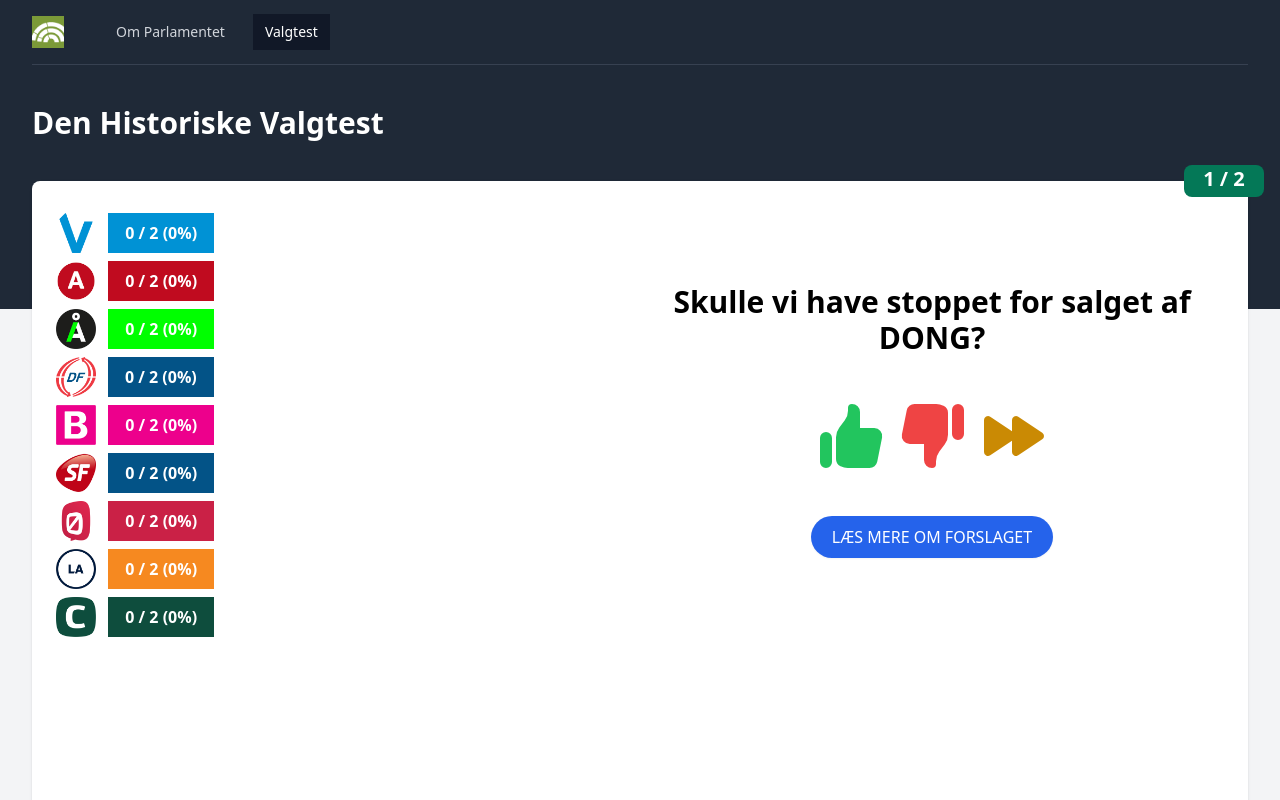
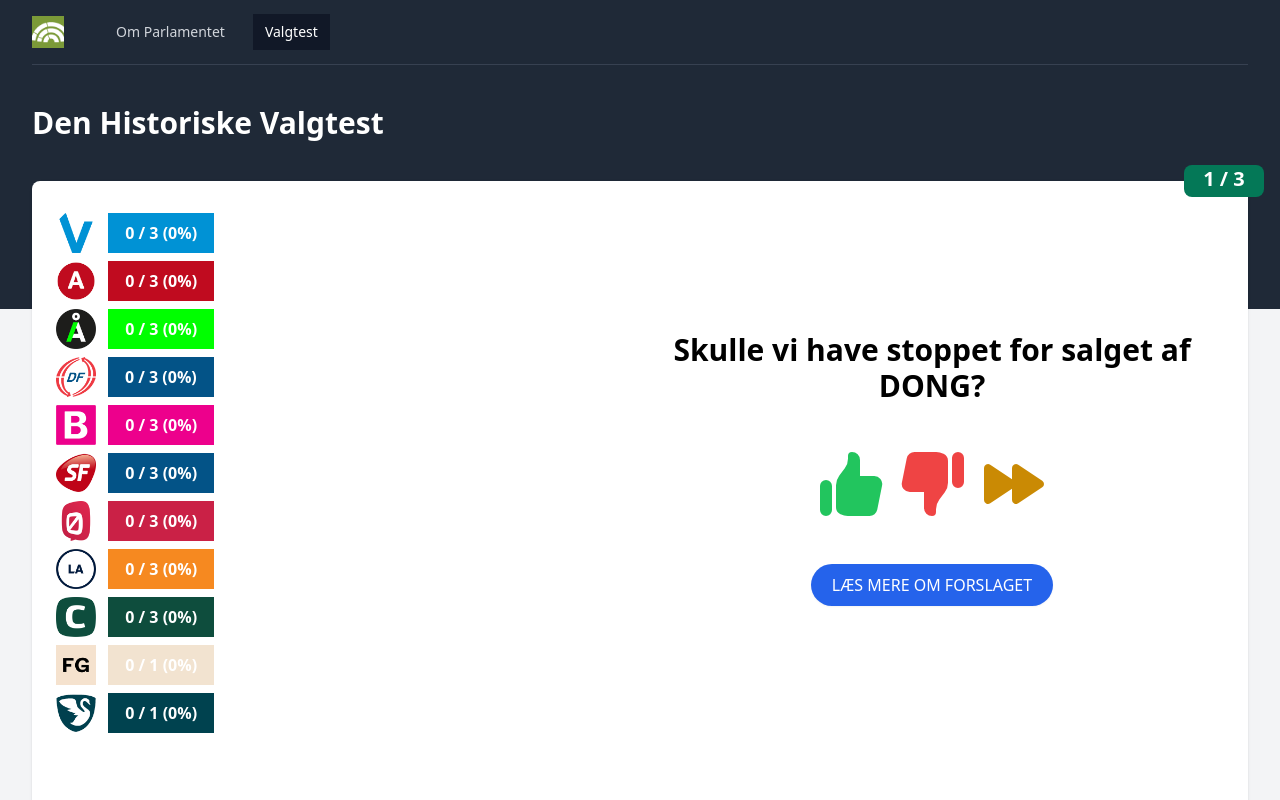
Before and after one commit to huulbaek/parlamentet.dk, a Nuxt app: page /valgtest in a window 1280 px wide. Shown: the top 800 px of the page. Built offline with nearby package versions, Linux system fonts and the light colour scheme.

Commit message:
Add more parties and one more question

```diff
--- a/assets/data/electionData.json
+++ b/assets/data/electionData.json
@@ -17,6 +17,7 @@
       "LA",
       "KF"
     ],
+    "absent_or_maybe": [],
     "answer": ""
   },
   {
@@ -36,6 +37,27 @@
       "LA",
       "KF"
     ],
+    "absent_or_maybe": ["ALT"],
+    "answer":""
+  },
+  {
+    "ftid": "B 15",
+    "samling": "2021-22",
+    "link": "https://www.ft.dk/samling/20211/beslutningsforslag/B15/index.htm",
+    "title": "Skal tandlæger skal have de samme vilkår som de praktiserende læger, så en større del betales af det offentlige?",
+    "yay": [
+      "SF", "EL", "FG"
+    ],
+    "nay": [
+      "V",
+      "S",
+      "DF",
+      "RV",
+      "KF",
+      "NB",
+      "LA"
+    ],
+    "absent_or_maybe": ["ALT"],
     "answer":""
   }
 ]
--- a/assets/data/metaData.json
+++ b/assets/data/metaData.json
@@ -53,6 +53,18 @@
       "color": "#0e4d3d",
       "logo": "/KF.png",
       "agreements": 0
+    },
+    {
+      "initials": "FG",
+      "color": "#f2e3d0",
+      "logo": "/FG.png",
+      "agreements": 0
+    },
+    {
+      "initials": "NB",
+      "color": "#00424f",
+      "logo": "/NB.png",
+      "agreements": 0
     }
   ]
 }
--- a/components/Parties.vue
+++ b/components/Parties.vue
@@ -5,7 +5,11 @@
       :key="party.initials"
       class="h-10"
     >
-      <PartyItem :party="party" :agreements="party.agreements" />
+      <PartyItem
+        :party="party"
+        :agreements="party.agreements"
+        :present-count="partyCounts[party.initials]"
+      />
     </div>
   </div>
 </template>
@@ -13,4 +17,11 @@
 <script setup lang="ts">
 import { useElectionQuizStore } from '@/stores/electionQuiz'
 const electionQuizStore = useElectionQuizStore()
+
+defineProps({
+  partyCounts: {
+    type: Object,
+    required: true,
+  },
+})
 </script>
--- a/components/PartyItem.vue
+++ b/components/PartyItem.vue
@@ -15,7 +15,7 @@
         }"
       >
         <span
-          >{{ party.agreements }} / {{ electionQuizStore.quiz.length }} ({{
+          >{{ party.agreements }} / {{ presentCount }} ({{
             computedPct
           }}%)</span
         >
@@ -25,9 +25,6 @@
 </template>
 
 <script setup lang="ts">
-import { useElectionQuizStore } from '@/stores/electionQuiz'
-const electionQuizStore = useElectionQuizStore()
-
 const props = defineProps({
   party: {
     type: Object,
@@ -37,12 +34,15 @@
     type: Number,
     required: true,
   },
+  presentCount: {
+    type: Number,
+    required: true,
+    default: 1,
+  },
 })
 
 const computedPct = computed(() => {
-  return parseInt(
-    ((props.agreements / electionQuizStore.quiz.length) * 100).toFixed(0)
-  )
+  return parseInt(((props.agreements / props.presentCount) * 100).toFixed(0))
 })
 </script>
 
--- a/pages/valgtest.vue
+++ b/pages/valgtest.vue
@@ -9,7 +9,7 @@
       >
     </div>
     <div class="grid sm:grid-rows-2 md:grid-cols-2">
-      <Parties class="order-last md:order-first" />
+      <Parties class="order-last md:order-first" :party-counts="partyCounts" />
       <Question class="mb-10" />
     </div>
   </div>
@@ -19,8 +19,13 @@
 import { useElectionQuizStore } from '@/stores/electionQuiz'
 import { useMainStore } from '@/stores/main'
 
+interface IObjectKeys {
+  [key: string]: any
+}
+
 const electionQuizStore = useElectionQuizStore()
 const mainStore = useMainStore()
+const partyCounts = ref({} as IObjectKeys)
 
 useHead({
   title: 'Den Historiske Valgtest – Parlamentet.dk',
@@ -28,5 +33,14 @@
 
 onMounted(() => {
   mainStore.updateHeaderTitle('Den Historiske Valgtest')
+  // Update participation counts for parties
+  const present = electionQuizStore.quiz.flatMap((item) =>
+    item.yay.concat(item.nay).concat(item.absent_or_maybe)
+  )
+  for (const initial of present) {
+    partyCounts.value[initial] = partyCounts.value[initial]
+      ? partyCounts.value[initial] + 1
+      : 1
+  }
 })
 </script>
--- a/stores/electionQuiz.ts
+++ b/stores/electionQuiz.ts
@@ -20,6 +20,7 @@
   title: string
   yay: Array<string>
   nay: Array<string>
+  absent_or_maybe: Array<string>
   answer: string
 }
 
```
Also changed, not shown: public/FG.png (added), public/NB.png (added).
